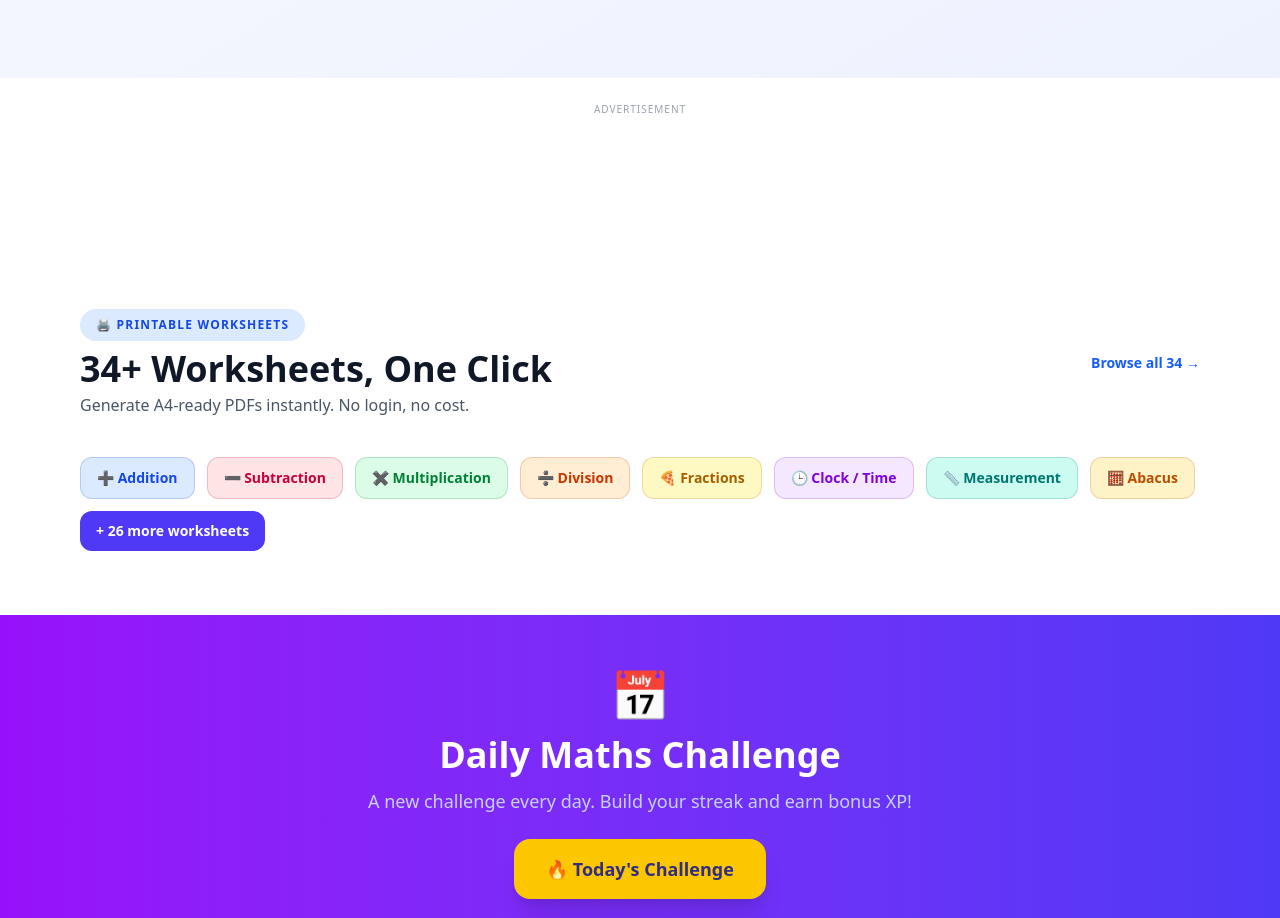
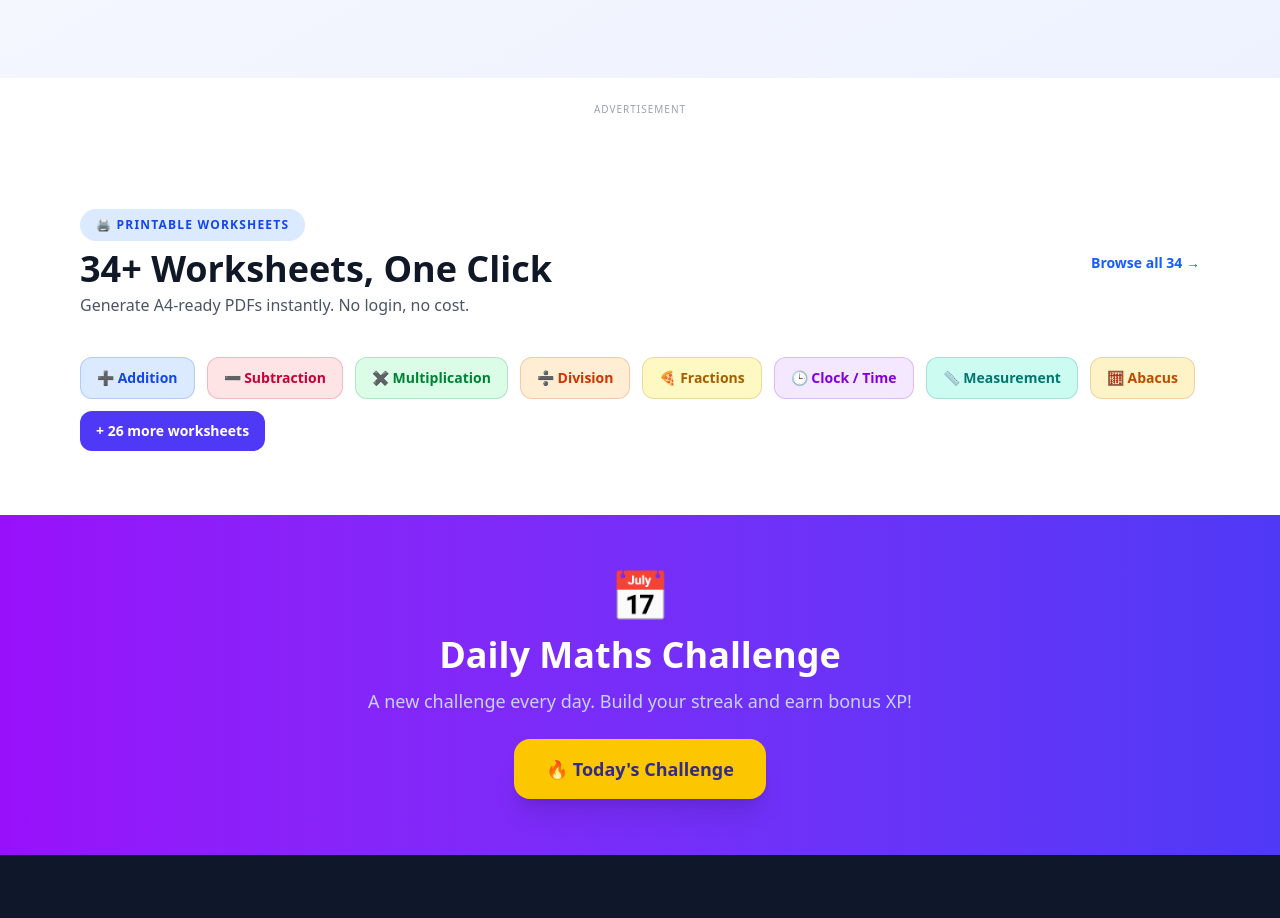
Before and after one commit to ruban0122/brainypulse, a Next.js app: page /maths in a window 1280 px wide. Shown: the part 1210-2128 px from the top of the page. Built offline with nearby package versions, Linux system fonts and the light colour scheme.

Commit message:
Adsense Problem Fixes

```diff
--- a/src/app/components/AdBanner.tsx
+++ b/src/app/components/AdBanner.tsx
@@ -3,9 +3,13 @@
 import { useEffect, useRef } from 'react';
 
 interface AdBannerProps {
+    /** AdSense data-ad-slot value — find this in your AdSense dashboard under Ads > By ad unit */
     adSlot: string;
+    /** Ad format: 'auto' for responsive, 'rectangle', 'horizontal', 'vertical' */
     adFormat?: 'auto' | 'rectangle' | 'horizontal' | 'vertical';
+    /** Class name for the outer wrapper — use for controlling layout/spacing */
     className?: string;
+    /** Optional label shown above the ad */
     showLabel?: boolean;
 }
 
@@ -15,26 +19,21 @@ export default function AdBanner({
     className = '',
     showLabel = false,
 }: AdBannerProps) {
-    const insRef = useRef<HTMLModElement>(null);
+    const pushed = useRef(false);
 
     useEffect(() => {
-        // Each time this component mounts, push a fresh ad request.
-        // We check that the <ins> hasn't already been filled by AdSense
-        // (AdSense sets data-adsbygoogle-status="done" when it fills a slot).
-        const el = insRef.current;
-        if (!el) return;
-
-        // If AdSense already processed this exact element, skip
-        if (el.getAttribute('data-adsbygoogle-status')) return;
+        // Prevent double-push in strict mode / fast refresh
+        if (pushed.current) return;
+        pushed.current = true;
 
         try {
-            // @ts-expect-error — adsbygoogle is injected by the AdSense script tag in layout.tsx
+            // @ts-expect-error — adsbygoogle is injected by the AdSense script
             (window.adsbygoogle = window.adsbygoogle || []).push({});
         } catch (err) {
+            // Silently fail in environments where AdSense isn't loaded (e.g., localhost)
             console.warn('[AdBanner] AdSense push failed:', err);
         }
-    // Re-run whenever the slot changes (e.g. navigating between tests)
-    }, [adSlot]);
+    }, []);
 
     return (
         <div className={`w-full overflow-hidden ${className}`}>
@@ -44,9 +43,8 @@ export default function AdBanner({
                 </p>
             )}
             <ins
-                ref={insRef}
                 className="adsbygoogle block"
-                style={{ display: 'block', minHeight: '100px' }}
+                style={{ display: 'block' }}
                 data-ad-client="ca-pub-9880823545934880"
                 data-ad-slot={adSlot}
                 data-ad-format={adFormat}
```
